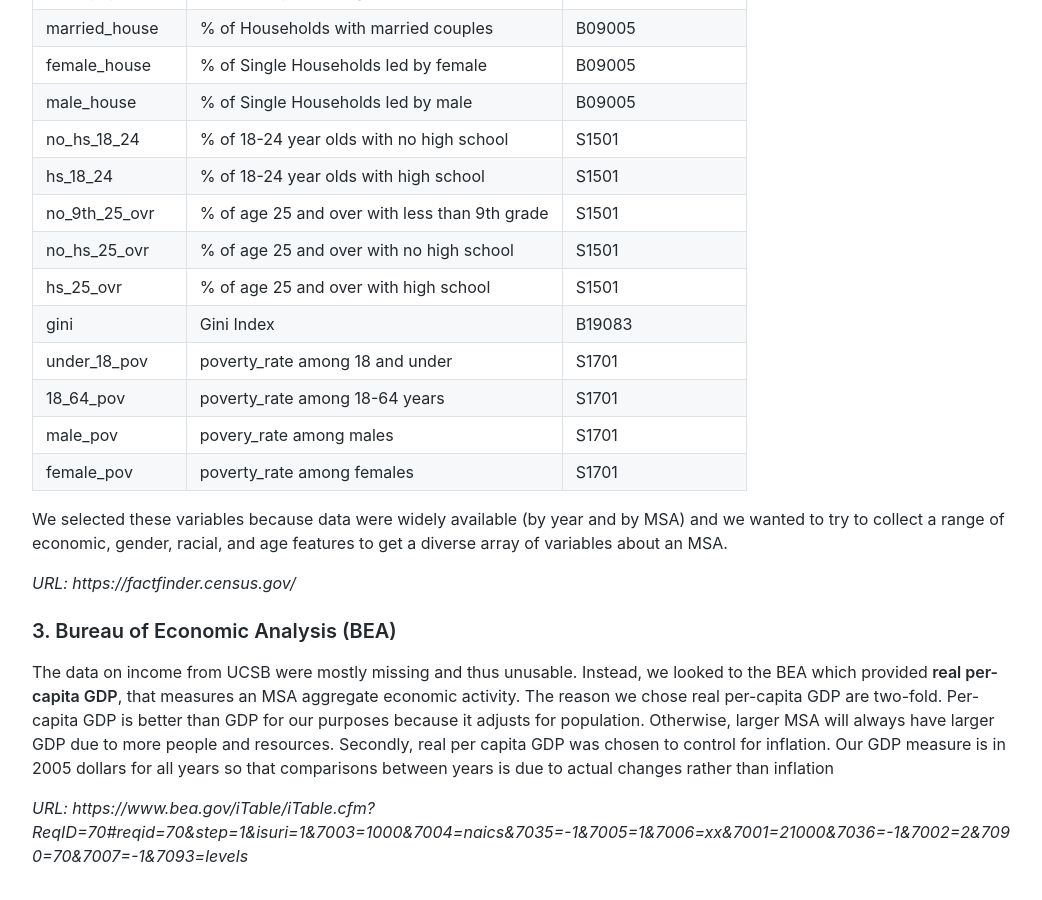
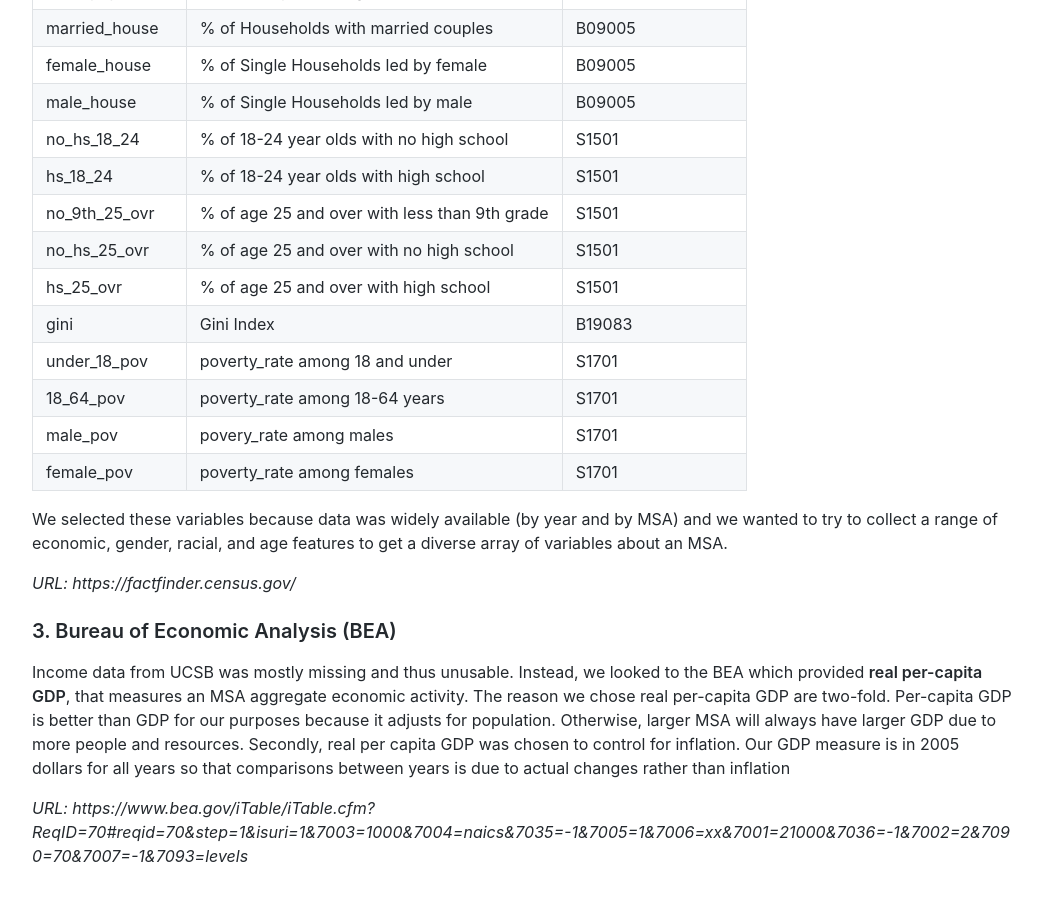
Before and after one commit to cs109group18/project, a Jekyll site: the page built from data_sources.md, in a window 1280 px wide and 900 px high, scrolled down 1634 px. Shown: the whole window, without its empty margins (118-1160 px from the left). Built offline with Jekyll 4.4.1, drawn with Linux system fonts in a browser that asks for light colours; our own code applies the rules of GitHub Pages for plain Markdown files; comment, search, counter and statistics services are not loaded; some of the changed text lies outside the part shown.

Commit message:
updated web page

```diff
--- a/data_sources.md
+++ b/data_sources.md
@@ -65,12 +65,12 @@ We obtained demographic data for each MSA from the USCB.  We used our EDA (Explo
 | male_pov | povery_rate among males | S1701
 | female_pov | poverty_rate among females  | S1701
 
-We selected these variables because data were widely available (by year and by MSA) and we wanted to try to collect a range of economic, gender, racial, and age features to get a diverse array of variables about an MSA.
+We selected these variables because data was widely available (by year and by MSA) and we wanted to try to collect a range of economic, gender, racial, and age features to get a diverse array of variables about an MSA.
 
 *URL: https://factfinder.census.gov/*
 
 ### 3. Bureau of Economic Analysis (BEA) ###
 
-The data on income from UCSB were mostly missing and thus unusable.  Instead, we looked to the BEA which provided **real per-capita GDP**, that measures an MSA aggregate economic activity.  The reason we chose real per-capita GDP are two-fold. Per-capita GDP is better than GDP for our purposes because it adjusts for population. Otherwise, larger MSA will always have larger GDP due to more people and resources. Secondly, real per capita GDP was chosen to control for inflation. Our GDP measure is in 2005 dollars for all years so that comparisons between years is due to actual changes rather than inflation
+Income data from UCSB was mostly missing and thus unusable.  Instead, we looked to the BEA which provided **real per-capita GDP**, that measures an MSA aggregate economic activity.  The reason we chose real per-capita GDP are two-fold. Per-capita GDP is better than GDP for our purposes because it adjusts for population. Otherwise, larger MSA will always have larger GDP due to more people and resources. Secondly, real per capita GDP was chosen to control for inflation. Our GDP measure is in 2005 dollars for all years so that comparisons between years is due to actual changes rather than inflation
 
 *URL: https://www.bea.gov/iTable/iTable.cfm?ReqID=70#reqid=70&step=1&isuri=1&7003=1000&7004=naics&7035=-1&7005=1&7006=xx&7001=21000&7036=-1&7002=2&7090=70&7007=-1&7093=levels*
```
Also changed, not shown: other parts of data_sources.md (+1 -1 lines).
